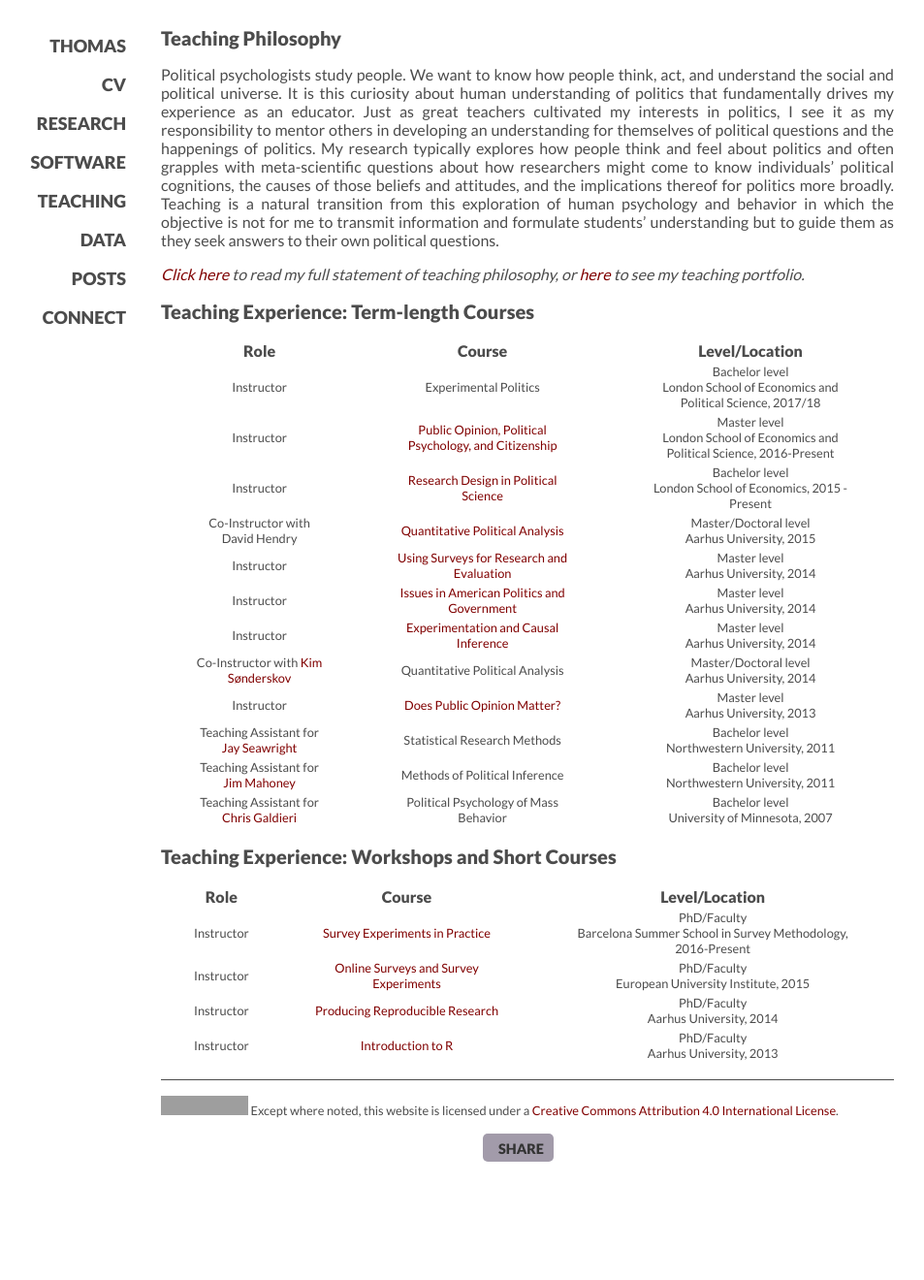
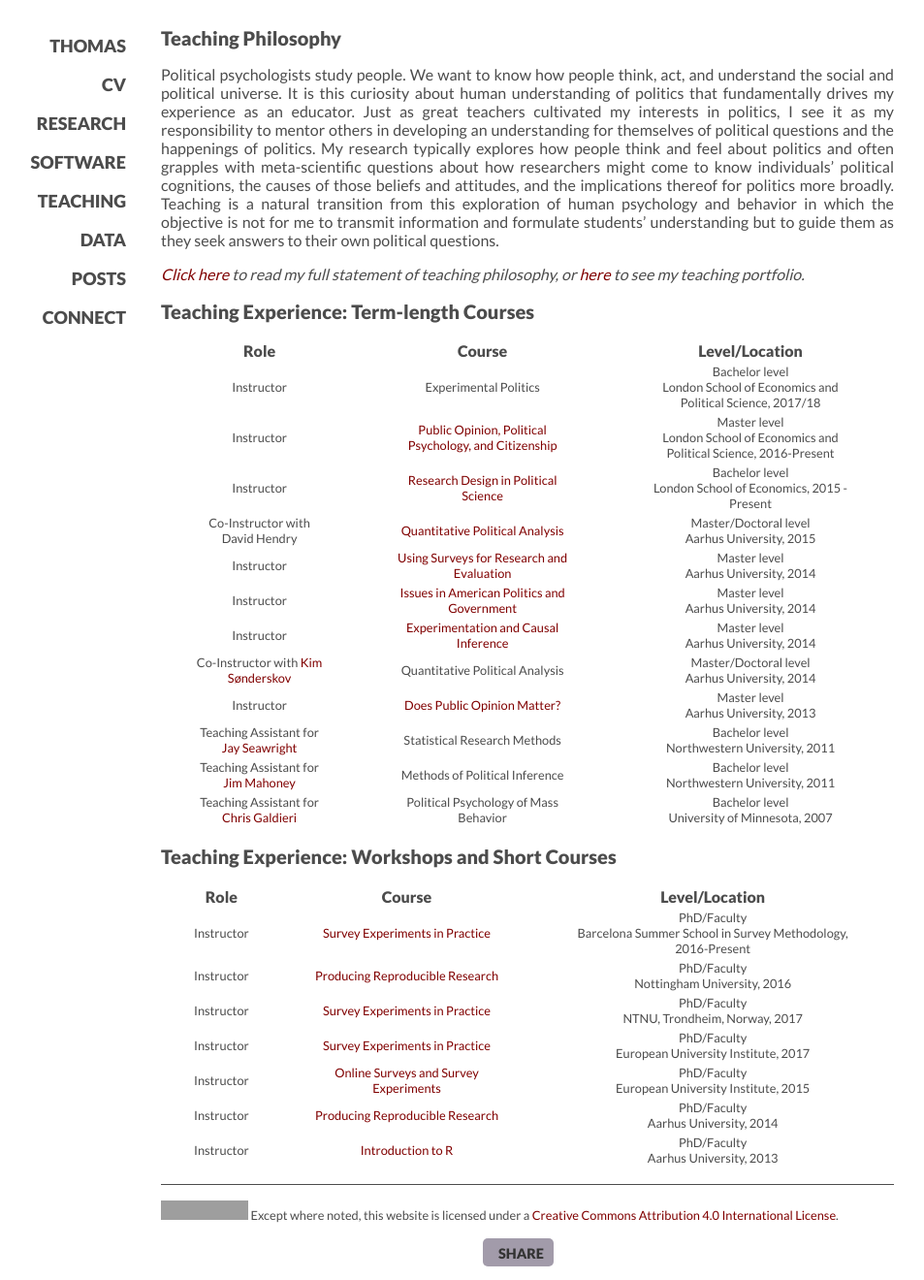
Before and after one commit to leeper/leeper.github.io, a Jekyll site: the page built from teaching.md, in a window 1280 px wide. Shown: the whole page at 97% size, without its empty margins (96-1049 px from the left). Built offline with Jekyll 4.4.1, drawn with Linux system fonts in a browser that asks for light colours; some web fonts are replaced; before the commit the page ends 1212 px from its top, so only the background shows below that; grey boxes are pictures that could not be loaded.

Commit message:
update cv

```diff
--- a/teaching.md
+++ b/teaching.md
@@ -32,6 +32,9 @@ Political psychologists study people. We want to know how people think, act, and
 | Role | Course | Level/Location |
 | ---- | ------ | -------------- |
 | Instructor | [Survey Experiments in Practice](http://www.thomasleeper.com/surveyexpcourse) | PhD/Faculty<br/>Barcelona Summer School in Survey Methodology, 2016-Present |
+| Instructor | [Producing Reproducible Research](http://www.thomasleeper.com/rrcourse) | PhD/Faculty<br/>Nottingham University, 2016 |
+| Instructor | [Survey Experiments in Practice](http://www.thomasleeper.com/surveyexpcourse) | PhD/Faculty<br/>NTNU, Trondheim, Norway, 2017 |
+| Instructor | [Survey Experiments in Practice](http://www.thomasleeper.com/surveyexpcourse) | PhD/Faculty<br/>European University Institute, 2017 |
 | Instructor | [Online Surveys and Survey Experiments](http://thomasleeper.com/websurveycourse/) | PhD/Faculty<br/>European University Institute, 2015 |
 | Instructor | [Producing Reproducible Research](http://www.thomasleeper.com/rrcourse) | PhD/Faculty<br/>Aarhus University, 2014 |
 | Instructor | [Introduction to R](http://www.thomasleeper.com/Rcourse) | PhD/Faculty<br/>Aarhus University, 2013 |
```
Also changed, not shown: research.md (+2 -0 lines), 4 other files.
